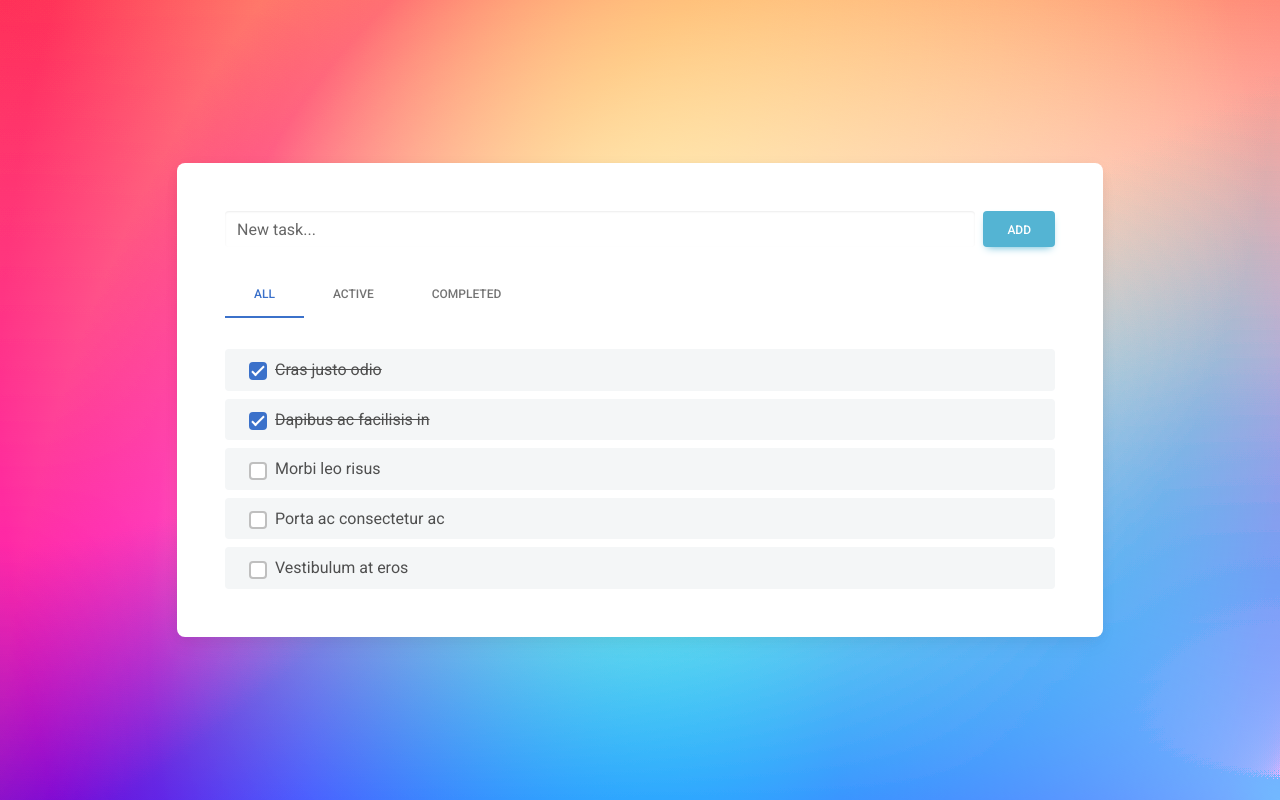
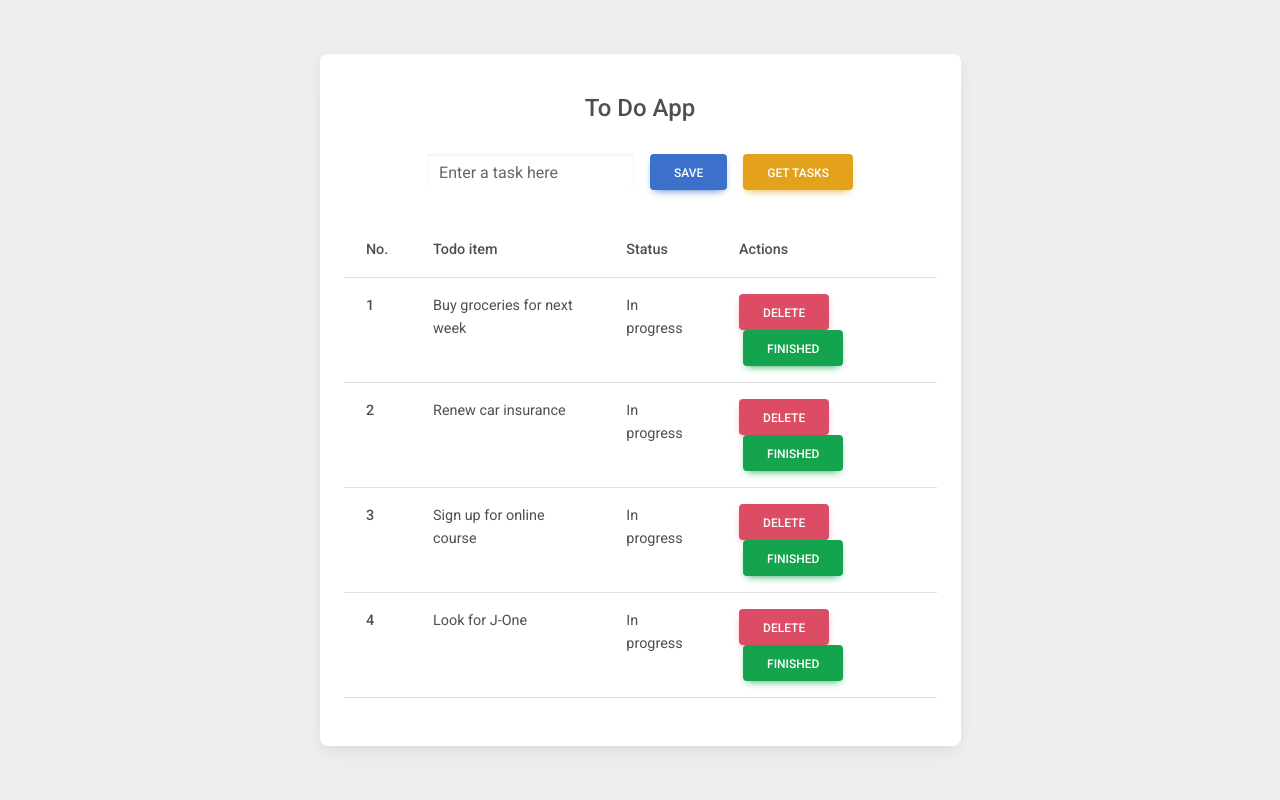
Before and after one commit to Edmond22-prog/django-workshop-todo, a Django app: page / in a window 1280 px wide. Run offline with Django 4.2, Linux system fonts and the light colour scheme; some libraries are stand-ins or nearby versions.

Commit message:
Last template for sure

```diff
--- a/core/templates/core/base.html
+++ b/core/templates/core/base.html
@@ -10,7 +10,7 @@
     <link href="https://fonts.googleapis.com/css?family=Roboto:300,400,500,700&display=swap" rel="stylesheet" />
     <!-- MDB -->
     <link href="https://cdnjs.cloudflare.com/ajax/libs/mdb-ui-kit/6.4.2/mdb.min.css" rel="stylesheet" />
-    <link rel="stylesheet" href="{% static 'css/style.css' %}">
+    {% comment %} <link rel="stylesheet" href="{% static 'css/style.css' %}"> {% endcomment %}
     <title>Django Cameroon - Todo App</title>
   </head>
   <body>
--- a/core/templates/core/index.html
+++ b/core/templates/core/index.html
@@ -1,110 +1,85 @@
 {% include './base.html' %}
 
 {% block body %}
-<section class="vh-100 gradient-custom">
+<section class="vh-100" style="background-color: #eee;">
   <div class="container py-5 h-100">
     <div class="row d-flex justify-content-center align-items-center h-100">
-      <div class="col col-xl-10">
+      <div class="col col-lg-9 col-xl-7">
+        <div class="card rounded-3">
+          <div class="card-body p-4">
 
-        <div class="card">
-          <div class="card-body p-5">
+            <h4 class="text-center my-3 pb-3">To Do App</h4>
 
-            <form class="d-flex justify-content-center align-items-center mb-4">
-              <div class="form-outline flex-fill">
-                <input type="text" id="form2" class="form-control" />
-                <label class="form-label" for="form2">New task...</label>
+            <form class="row row-cols-lg-auto g-3 justify-content-center align-items-center mb-4 pb-2">
+              <div class="col-12">
+                <div class="form-outline">
+                  <input type="text" id="form1" class="form-control" />
+                  <label class="form-label" for="form1">Enter a task here</label>
+                </div>
               </div>
-              <button type="submit" class="btn btn-info ms-2">Add</button>
+
+              <div class="col-12">
+                <button type="submit" class="btn btn-primary">Save</button>
+              </div>
+
+              <div class="col-12">
+                <button type="submit" class="btn btn-warning">Get tasks</button>
+              </div>
             </form>
 
-            <!-- Tabs navs -->
-            <ul class="nav nav-tabs mb-4 pb-2" id="ex1" role="tablist">
-              <li class="nav-item" role="presentation">
-                <a class="nav-link active" id="ex1-tab-1" data-mdb-toggle="tab" href="#ex1-tabs-1" role="tab"
-                  aria-controls="ex1-tabs-1" aria-selected="true">All</a>
-              </li>
-              <li class="nav-item" role="presentation">
-                <a class="nav-link" id="ex1-tab-2" data-mdb-toggle="tab" href="#ex1-tabs-2" role="tab"
-                  aria-controls="ex1-tabs-2" aria-selected="false">Active</a>
-              </li>
-              <li class="nav-item" role="presentation">
-                <a class="nav-link" id="ex1-tab-3" data-mdb-toggle="tab" href="#ex1-tabs-3" role="tab"
-                  aria-controls="ex1-tabs-3" aria-selected="false">Completed</a>
-              </li>
-            </ul>
-            <!-- Tabs navs -->
-
-            <!-- Tabs content -->
-            <div class="tab-content" id="ex1-content">
-              <div class="tab-pane fade show active" id="ex1-tabs-1" role="tabpanel"
-                aria-labelledby="ex1-tab-1">
-                <ul class="list-group mb-0">
-                  <li class="list-group-item d-flex align-items-center border-0 mb-2 rounded"
-                    style="background-color: #f4f6f7;">
-                    <input class="form-check-input me-2" type="checkbox" value="" aria-label="..." checked />
-                    <s>Cras justo odio</s>
-                  </li>
-                  <li class="list-group-item d-flex align-items-center border-0 mb-2 rounded"
-                    style="background-color: #f4f6f7;">
-                    <input class="form-check-input me-2" type="checkbox" value="" aria-label="..." checked />
-                    <s>Dapibus ac facilisis in</s>
-                  </li>
-                  <li class="list-group-item d-flex align-items-center border-0 mb-2 rounded"
-                    style="background-color: #f4f6f7;">
-                    <input class="form-check-input me-2" type="checkbox" value="" aria-label="..." />
-                    Morbi leo risus
-                  </li>
-                  <li class="list-group-item d-flex align-items-center border-0 mb-2 rounded"
-                    style="background-color: #f4f6f7;">
-                    <input class="form-check-input me-2" type="checkbox" value="" aria-label="..." />
-                    Porta ac consectetur ac
-                  </li>
-                  <li class="list-group-item d-flex align-items-center border-0 mb-0 rounded"
-                    style="background-color: #f4f6f7;">
-                    <input class="form-check-input me-2" type="checkbox" value="" aria-label="..." />
-                    Vestibulum at eros
-                  </li>
-                </ul>
-              </div>
-              <div class="tab-pane fade" id="ex1-tabs-2" role="tabpanel" aria-labelledby="ex1-tab-2">
-                <ul class="list-group mb-0">
-                  <li class="list-group-item d-flex align-items-center border-0 mb-2 rounded"
-                    style="background-color: #f4f6f7;">
-                    <input class="form-check-input me-2" type="checkbox" value="" aria-label="..." />
-                    Morbi leo risus
-                  </li>
-                  <li class="list-group-item d-flex align-items-center border-0 mb-2 rounded"
-                    style="background-color: #f4f6f7;">
-                    <input class="form-check-input me-2" type="checkbox" value="" aria-label="..." />
-                    Porta ac consectetur ac
-                  </li>
-                  <li class="list-group-item d-flex align-items-center border-0 mb-0 rounded"
-                    style="background-color: #f4f6f7;">
-                    <input class="form-check-input me-2" type="checkbox" value="" aria-label="..." />
-                    Vestibulum at eros
-                  </li>
-                </ul>
-              </div>
-              <div class="tab-pane fade" id="ex1-tabs-3" role="tabpanel" aria-labelledby="ex1-tab-3">
-                <ul class="list-group mb-0">
-                  <li class="list-group-item d-flex align-items-center border-0 mb-2 rounded"
-                    style="background-color: #f4f6f7;">
-                    <input class="form-check-input me-2" type="checkbox" value="" aria-label="..." checked />
-                    <s>Cras justo odio</s>
-                  </li>
-                  <li class="list-group-item d-flex align-items-center border-0 mb-2 rounded"
-                    style="background-color: #f4f6f7;">
-                    <input class="form-check-input me-2" type="checkbox" value="" aria-label="..." checked />
-                    <s>Dapibus ac facilisis in</s>
-                  </li>
-                </ul>
-              </div>
-            </div>
-            <!-- Tabs content -->
+            <table class="table mb-4">
+              <thead>
+                <tr>
+                  <th scope="col">No.</th>
+                  <th scope="col">Todo item</th>
+                  <th scope="col">Status</th>
+                  <th scope="col">Actions</th>
+                </tr>
+              </thead>
+              <tbody>
+                <form>
+                  <tr>
+                    <th scope="row">1</th>
+                    <td>Buy groceries for next week</td>
+                    <td>In progress</td>
+                    <td>
+                      <button type="submit" formaction="{% url 'test' %}" class="btn btn-danger">Delete</button>
+                      <button type="submit" class="btn btn-success ms-1">Finished</button>
+                    </td>
+                  </tr>
+                </form>
+                <tr>
+                  <th scope="row">2</th>
+                  <td>Renew car insurance</td>
+                  <td>In progress</td>
+                  <td>
+                    <button type="submit" class="btn btn-danger">Delete</button>
+                    <button type="submit" class="btn btn-success ms-1">Finished</button>
+                  </td>
+                </tr>
+                <tr>
+                  <th scope="row">3</th>
+                  <td>Sign up for online course</td>
+                  <td>In progress</td>
+                  <td>
+                    <button type="submit" class="btn btn-danger">Delete</button>
+                    <button type="submit" class="btn btn-success ms-1">Finished</button>
+                  </td>
+                </tr>
+                <tr>
+                  <th scope="row">4</th>
+                  <td>Look for J-One</td>
+                  <td>In progress</td>
+                  <td>
+                    <button type="submit" class="btn btn-danger">Delete</button>
+                    <button type="submit" class="btn btn-success ms-1">Finished</button>
+                  </td>
+                </tr>
+              </tbody>
+            </table>
 
           </div>
         </div>
-
       </div>
     </div>
   </div>
--- a/core/urls.py
+++ b/core/urls.py
@@ -5,4 +5,5 @@ from . import views
 
 urlpatterns = [
     path("", views.index, name="index"),
+    path("test/", views.test, name="test"),
 ]
--- a/core/views.py
+++ b/core/views.py
@@ -1,5 +1,10 @@
+from django.http import HttpResponse
 from django.shortcuts import render
 
 
 def index(request):
     return render(request, "core/index.html")
+
+
+def test(request):
+    return HttpResponse("Hello World!")
```
